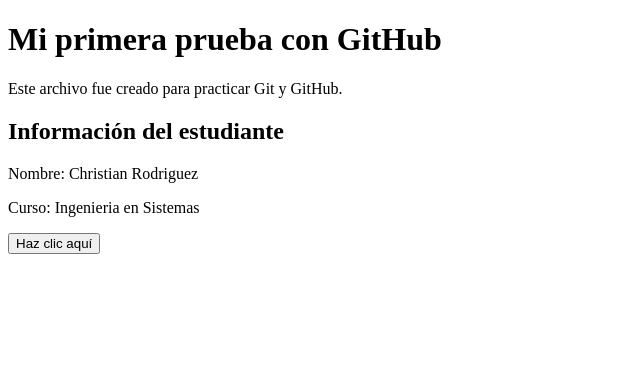
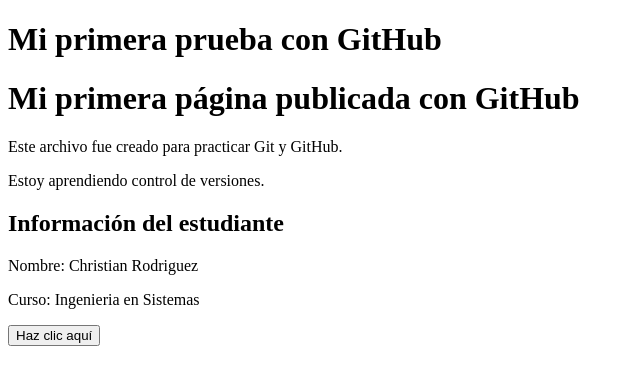
Before and after one commit to chjrodriguez-dev/PruebaGitHub_2026, a plain HTML site: page index.html in a window 1280 px wide. Shown: the whole page, without its empty margins (0-640 px from the left). Drawn offline with Linux system fonts and the light colour scheme.

Commit message:
Actualizacion de la pagina

```diff
--- a/index.html
+++ b/index.html
@@ -6,7 +6,9 @@
 </head>
 <body>
    <h1>Mi primera prueba con GitHub</h1>
+   <h1>Mi primera página publicada con GitHub</h1>
    <p>Este archivo fue creado para practicar Git y GitHub.</p>
+   <p>Estoy aprendiendo control de versiones.</p>
    <h2>Información del estudiante</h2>
    <p>Nombre: Christian Rodriguez</p>
    <p>Curso: Ingenieria en Sistemas</p>
```
